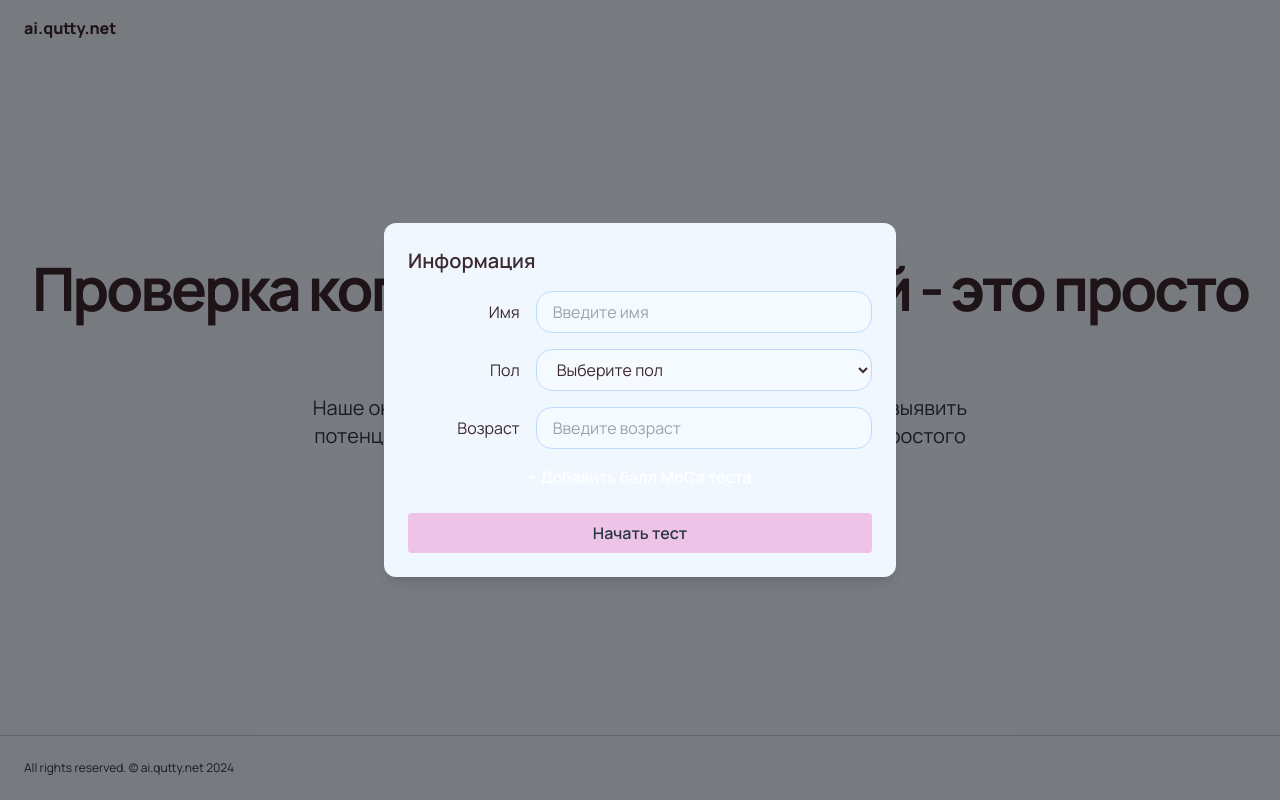
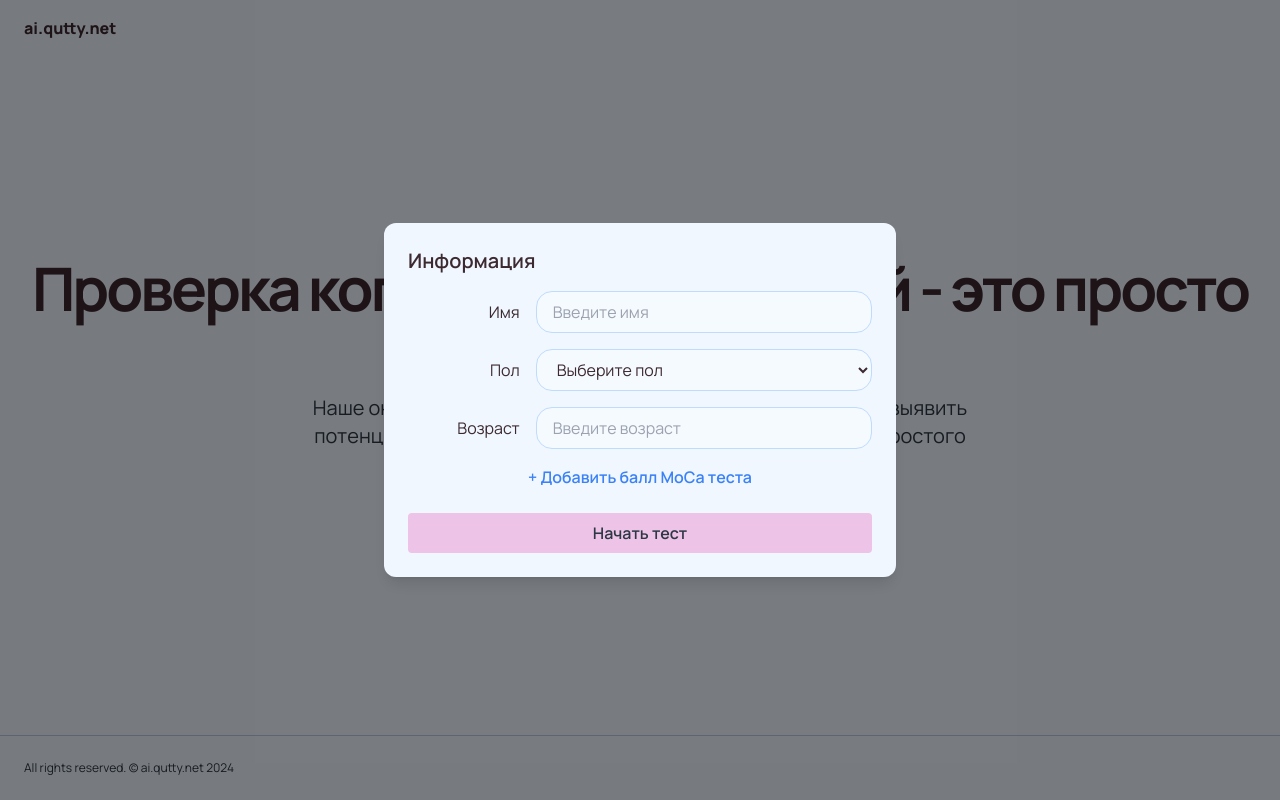
Before and after one commit to aS4meone/qutty-ai, a Next.js app in the folder frontend/: page / in a window 1280 px wide. Both pictures are taken after a click on the button "Начать тест". Built offline with nearby package versions, Linux system fonts and the light colour scheme.

Commit message:
fix: text color issues

```diff
--- a/frontend/src/components/TestModal.tsx
+++ b/frontend/src/components/TestModal.tsx
@@ -153,7 +153,7 @@ const TestModal: FC<TestModalProps> = ({onClose}) => {
                         <button
                             type="button"
                             onClick={() => setShowMoca(true)}
-                            className="font-semibold text-white text-blue-500 rounded hover:text-blue-900"
+                            className="font-semibold text-blue-500 rounded hover:text-blue-900"
                         >
                             + Добавить балл MoCa теста
                         </button>
```
